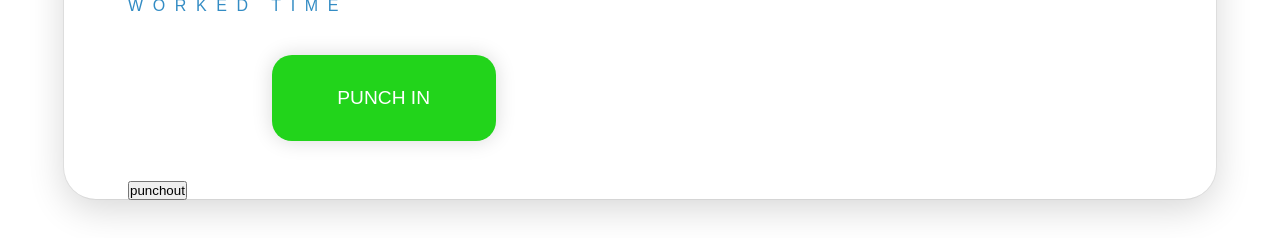
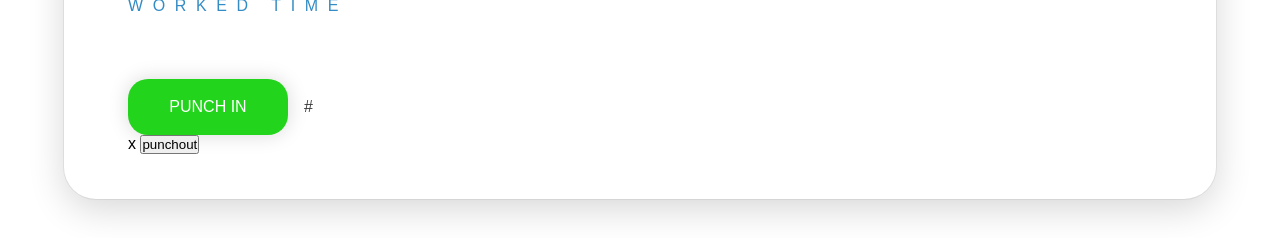
Before and after one commit to stvnso/PunchClock, a plain HTML site: page index.html in a window 1280 px wide. Shown: the part 562-800 px from the top of the page. Drawn offline with Linux system fonts and the light colour scheme; a web font is replaced by a local one.

Commit message:
button changes

```diff
--- a/css/main.css
+++ b/css/main.css
@@ -131,17 +131,23 @@ main {
   letter-spacing: 0.6rem;
 }
 
+.btn-container{
+  padding-top: 4rem;
+  display: flex;
+  align-items: center;
+  /* background-color: blanchedalmond; */
+}
+
 #btn-punch {
   display: block;
-  margin: 2.5rem auto;
   background-color: #22d41b;
-  font-size: larger;
+  font-size: 1rem;
   text-transform: uppercase;
   color: #fff;
   border: none;
   border-radius: 20px;
-  width: 14rem;
-  padding: 2rem 1rem;
+  width: 10rem;
+  padding: 1.2rem 2rem;
   box-shadow: 0 0px 20px rgba(0, 0, 0, 0.15);
 }
 
@@ -152,6 +158,11 @@ main {
   font-weight: bold;
 }
 
+#p-in-msg{
+  /* background-color: red; */
+  padding-left: 1rem;
+  color: var(--prime-font-color);
+}
 /* ------------------Seperator---------------- */
 .vert-line {
   /* padding-left: 0.5rem; */
@@ -163,6 +174,7 @@ main {
   /* transform: translate(-50,-50); */
   background-color: rgba(44, 44, 44, 0.39);
 }
+
 
 /* ------------------RIGHT SIDE---------------- */
 
@@ -226,3 +238,8 @@ table th:last-child {
   border-bottom: 3px solid #3f3f3f;
 }
 /* ------------------------------- */
+
+
+@media () {
+
+}
--- a/index.html
+++ b/index.html
@@ -24,8 +24,11 @@
           <h3 id="punch-in-text">Punch In Time</h3>
           <h2><span id="hours-worked">00:00</span></h2>
           <h3 id="hours-worked-text">Worked Time</h3>
-          <button id="btn-punch">Punch In</button>
-          <button id="tst">punchout</button>
+          <div class="btn-container">
+            <button id="btn-punch">Punch In</button>
+            <h3 id="p-in-msg">#</h3>
+          </div>
+          x  <button id="tst">punchout</button>
         </div>
         <!-------------------------------------------------->
         <div class="vert-line">
--- a/script.js
+++ b/script.js
@@ -1,6 +1,5 @@
 const punchInTime = document.querySelector('#punch-in-time').innerHTML;
 const workedTime = document.querySelector('#hours-worked').innerHTML;
-
 const btn_punch = document.querySelector("#btn-punch");
 
 setInterval(refreshTime, 1000);
@@ -20,7 +19,11 @@ btn_punch.addEventListener('click', function(){
     document.getElementById("punch-in-time").innerHTML = currentTime.toLocaleTimeString('de-DE', { hour12: false, hour: '2-digit', minute:'2-digit' })
     setInterval(countWorkedTime,1000);
   }
-})
+  document.querySelector('#p-in-msg').innerHTML = "Youre checked In!"
+  setTimeout(function () {
+    document.querySelector('#p-in-msg').style.display = 'none';},1000);
+  })
+
 
 
 function countWorkedTime(){
```
